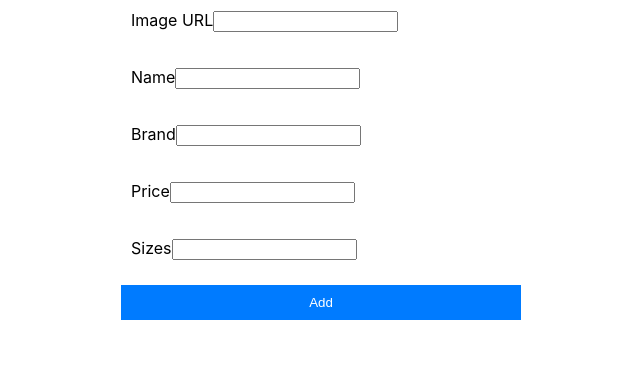
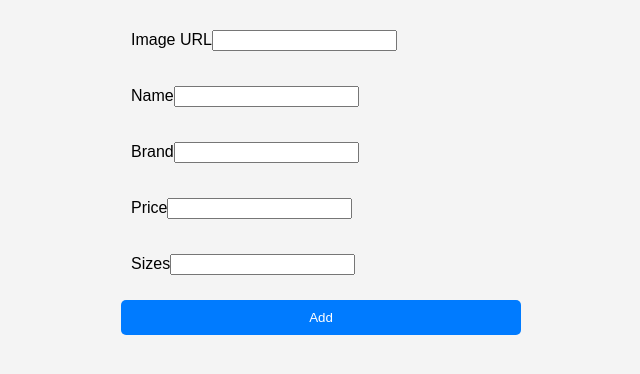
Before and after one commit to jimotieno475/shoe-store, a React (Create React App) app in the folder App/: page /add in a window 1280 px wide. Shown: the top 374 px of the page, without its empty margins (319-959 px from the left). Built offline with nearby package versions, Linux system fonts and the light colour scheme.

Commit message:
copy 1 file, update 2 files and create 1 file

```diff
--- a/App/src/Components/Shoes.js
+++ b/App/src/Components/Shoes.js
@@ -1,93 +1,42 @@
-import { Button } from "bootstrap";
 import React, { useEffect, useState } from "react";
 import { Link } from "react-router-dom";
 import SearchBar from "./Searchbar";
+import "./shoes.css";
 
 function Shoes() {
   const [shoes, setShoes] = useState([]);
 
   useEffect(() => {
-    fetch('/displayshoes')
+    fetch("/displayshoes")
       .then((response) => response.json())
       .then((data) => setShoes(data));
   }, []);
 
   return (
     <div className="container">
-      <h1>Shue Store</h1>
-      <SearchBar shoes={shoes}/>
-      <div>
+      <h1>Shoe Store</h1>
+      <SearchBar shoes={shoes} />
+      <div className="shoe-list">
         {shoes.map((shoe) => (
-          <li key={shoe.id}>
+          <div key={shoe.id} className="shoe-item">
             <Link to={`/shoes/${shoe.id}`}>
-              <div className='image-container'>
-                <img src={shoe.image_url} alt={shoe.name} />
-                <div className="image-text">
-                  Click for shoe info
-                </div>
+              <div className="image-container">
+                <img src={shoe.image} alt={shoe.name} />
+                <div className="image-text">Click for shoe info</div>
               </div>
-              </Link>
-              <p>Brand:{shoe.brand}</p>
-              <strong> Name:{shoe.name}</strong>
-              <p> Price:{shoe.price}</p>
-              <p>Sizes:{shoe.sizes}</p>
-
-          </li>
+            </Link>
+            <p>Brand: {shoe.brand}</p>
+            <strong>Name: {shoe.name}</strong>
+            <p>Price: {shoe.price}</p>
+            <p>Sizes: {shoe.sizes}</p>
+          </div>
         ))}
       </div>
-
-      <button><Link to="/add">Add</Link></button>
+      <button>
+        <Link to="/add">Add</Link>
+      </button>
     </div>
   );
 }
 
 export default Shoes;
-// import { Button } from "bootstrap";
-// import React, { useEffect, useState } from "react";
-// import { Link } from "react-router-dom";
-// import SearchBar from "./Searchbar";
-
-// function Shoes() {
-//   const [shoes, setShoes] = useState([]);
-//   const [searchTerm, setSearchTerm] = useState('');
-
-//   useEffect(() => {
-//     fetch('/displayshoes')
-//       .then((response) => response.json())
-//       .then((data) => setShoes(data));
-//   }, []);
-
-//   const filteredShoes = shoes.filter((shoe) =>
-//     shoe.description && shoe.description.toLowerCase().includes(searchTerm.toLowerCase())
-//   );
-//   filteredShoes.sort((a, b) => a.description.localeCompare(b.description));
-
-//   return (
-//     <div className="container">
-//       <h1>Shoe Store</h1>
-//       {/* <SearchBar shoes={shoes} searchTerm={searchTerm} setSearchTerm={setSearchTerm}/> */}
-//       <ul>
-//         {filteredShoes.map((shoe) => (
-//           <li key={shoe.id}>
-//             <Link to={`/shoes/${shoe.id}`}>
-//               <div className='image-container'>
-//                 <img src={shoe.image_url} alt={shoe.name} />
-//                 <div className="image-text">
-//                   Click for shoe info
-//                 </div>
-//               </div>
-//             </Link>
-//             <p>Brand: {shoe.brand}</p>
-//             <strong>Name: {shoe.name}</strong>
-//             <p>Price: {shoe.price}</p>
-//             <p>Sizes: {shoe.sizes}</p>
-//           </li>
-//         ))}
-//       </ul>
-
-//       <button><Link to="/add">Add</Link></button>
-//     </div>
-//   );
-// }
-
-// export default Shoes;
--- a/App/src/Components/landingPage.css
+++ b/App/src/Components/landingPage.css
@@ -1,8 +1,9 @@
 .landing-page {
   text-align: center;
   padding: 50px;
-  background-image: url('https://i.pinimg.com/564x/46/ca/65/46ca655a579aaf6395316fc18ac59e12.jpg');
+  background-image: url("https://i.pinimg.com/564x/46/ca/65/46ca655a579aaf6395316fc18ac59e12.jpg");
   margin-top: 40px;
+
   /* Adjust background properties as needed */
 }
 
@@ -18,8 +19,6 @@
   color: white; /* Change text color to white */
 }
 
-
-
 /* Your existing styles continue below */
 .card-container {
   display: flex;
@@ -32,7 +31,7 @@
   padding: 20px;
   border-radius: 10px;
   box-shadow: 0 4px 8px rgba(0, 0, 0, 0.1);
-  background-color: rgba(97, 81, 81, 0.496);
+  background-color: rgba(97, 81, 81, 0.381);
 }
 
 .card-image {
--- /dev/null
+++ b/App/src/Components/shoes.css
@@ -0,0 +1,86 @@
+/* Reset default browser styles */
+body,
+h1,
+h2,
+h3,
+p,
+ul,
+li {
+  margin: 0;
+  padding: 0;
+}
+
+/* Global styles */
+body {
+  font-family: Arial, sans-serif;
+  background-color: #f4f4f4;
+}
+
+.container {
+  max-width: 800px;
+  margin: 0 auto;
+  padding: 20px;
+}
+
+h1 {
+  font-size: 28px;
+  margin-bottom: 20px;
+}
+
+.shoe-list {
+  display: grid;
+  grid-template-columns: repeat(auto-fit, minmax(250px, 1fr));
+  grid-gap: 20px;
+}
+
+.shoe-item {
+  background-color: #fff;
+  padding: 20px;
+  border-radius: 5px;
+  box-shadow: 0 2px 5px rgba(0, 0, 0, 0.1);
+}
+
+.image-container {
+  position: relative;
+  overflow: hidden;
+  border-radius: 5px;
+}
+
+.image-container img {
+  width: 100%;
+  height: auto;
+  display: block;
+}
+
+.image-text {
+  position: absolute;
+  bottom: 0;
+  left: 0;
+  width: 100%;
+  background-color: rgba(0, 0, 0, 0.7);
+  color: #fff;
+  padding: 10px;
+}
+
+button {
+  padding: 10px 20px;
+  background-color: #007bff;
+  color: #fff;
+  border: none;
+  border-radius: 5px;
+  text-decoration: none;
+  cursor: pointer;
+}
+
+button:hover {
+  background-color: #0056b3;
+}
+
+a {
+  color: inherit;
+  text-decoration: none;
+}
+
+a:hover {
+  text-decoration: underline;
+}
```
Also changed, not shown: App/src/Components/.txt (added).
